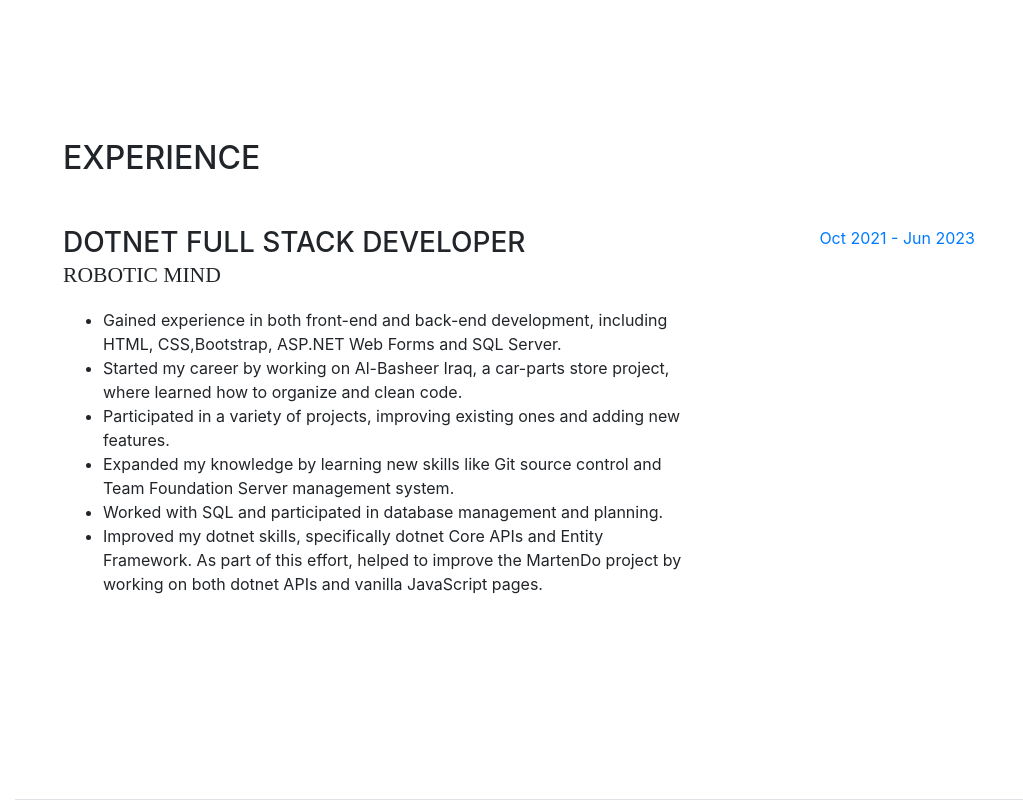
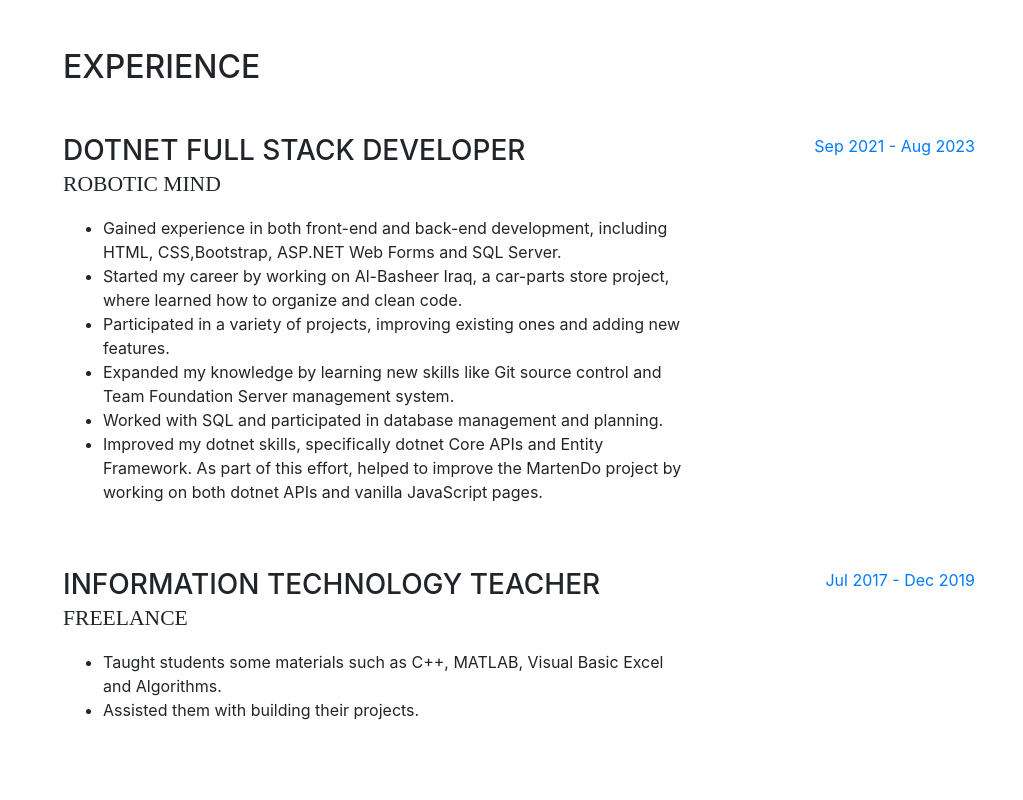
Before and after one commit to BushraDa/bushrada.github.io, a website with bundled scripts: page index.html in a window 1280 px wide. Shown: the part 800-1600 px from the top of the page, without its empty margins (257-1280 px from the left). Built offline with nearby package versions, Linux system fonts and the light colour scheme; a web font is replaced by a local one.

Commit message:
update experience

```diff
--- a/index.html
+++ b/index.html
@@ -148,7 +148,25 @@
             </p>
           </div>
           <div class="resume-date text-md-right">
-            <span class="text-primary">Oct 2021 - Jun 2023</span>
+            <span class="text-primary">Sep 2021 - Aug 2023</span>
+          </div>
+        </div>
+
+        <div class="resume-item d-flex flex-column flex-md-row mb-5">
+          <div class="resume-content mr-auto">
+            <h3 class="mb-0">Information Technology Teacher</h3>
+            <div class="subheading mb-3">Freelance</div>
+            <p>
+            <ul>
+              <li>Taught students some materials such as C++, MATLAB, Visual
+                Basic Excel and Algorithms.
+              </li>
+              <li>Assisted them with building their projects.</li>
+            </ul>
+            </p>
+          </div>
+          <div class="resume-date text-md-right">
+            <span class="text-primary">Jul 2017 - Dec 2019</span>
           </div>
         </div>
 
```
